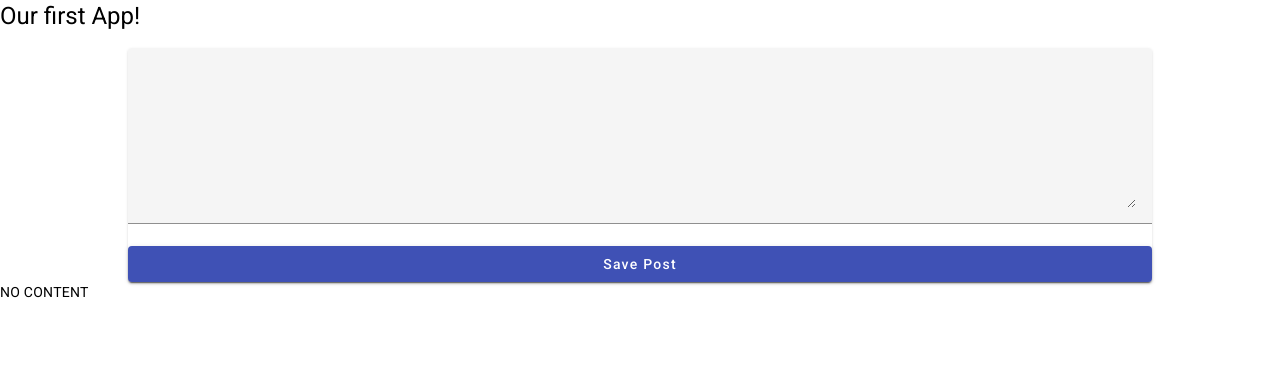
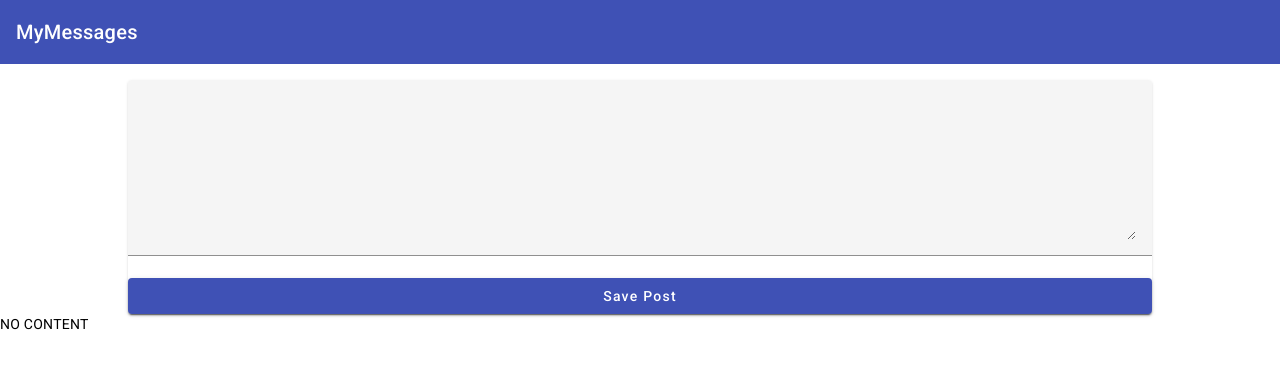
Before and after one commit to dlith/mean-course, an Angular app: page / in a window 1280 px wide. Shown: the top 368 px of the page. Built offline with nearby package versions, Linux system fonts and the light colour scheme.

Commit message:
Adding a Toolback

```diff
--- a/src/app/app.component.css
+++ b/src/app/app.component.css
@@ -0,0 +1,3 @@
+main {
+  margin-top: 16px;
+}
--- a/src/app/app.component.html
+++ b/src/app/app.component.html
@@ -1,2 +1,4 @@
-<h1>Our first App!</h1>
-<app-post-create></app-post-create>
+<app-header></app-header>
+<main>
+  <app-post-create></app-post-create>
+</main>
--- /dev/null
+++ b/src/app/header/header.component.html
@@ -0,0 +1 @@
+<mat-toolbar color="primary">MyMessages</mat-toolbar>
```
Also changed, not shown: src/app/app.module.ts (+6 -2 lines), src/app/header/header.component.ts (added, +10 -0 lines), src/app/header/header.component.css (added).
